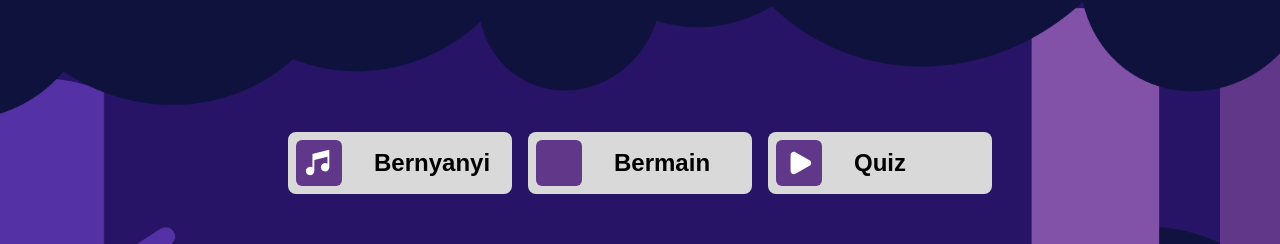
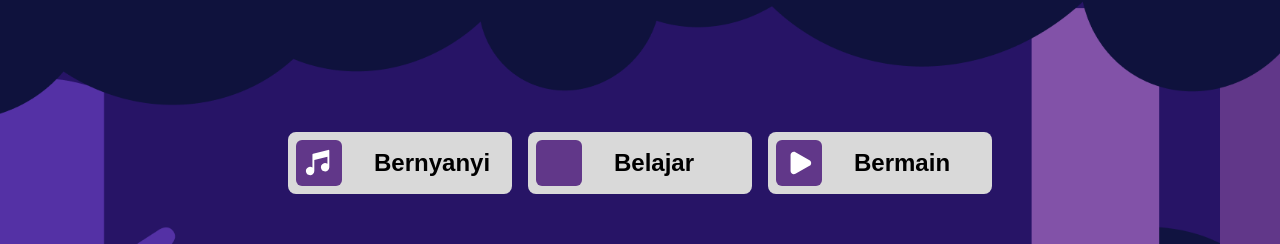
Before and after one commit to agisnarevaldo/pawpal-belajar-flora-fauna, a Next.js app: page /menu/flora in a window 1280 px wide. Shown: the part 237-481 px from the top of the page. Built offline with nearby package versions, Linux system fonts and the light colour scheme; some icons are missing.

Commit message:
refactor: change link href

```diff
--- a/src/app/menu/flora/page.tsx
+++ b/src/app/menu/flora/page.tsx
@@ -7,8 +7,8 @@ export default function Page() {
             <Header backTo="/menu" />
             <div className="flex gap-4">
                 <GoTo href="/menu/flora/bernyanyi/" icon="ph:music-notes-fill" text="Bernyanyi"/>
-                <GoTo href="/menu/fauna/bermain" icon="f7:book" text="Bermain"/>
-                <GoTo href="/menu/fauna/quiz" icon="fluent:play-32-filled" text="Quiz"/>
+                <GoTo href="/menu/flora/belajar" icon="f7:book" text="Belajar"/>
+                <GoTo href="/menu/flora/bermain" icon="fluent:play-32-filled" text="Bermain"/>
             </div>
         </div>
     )
```
